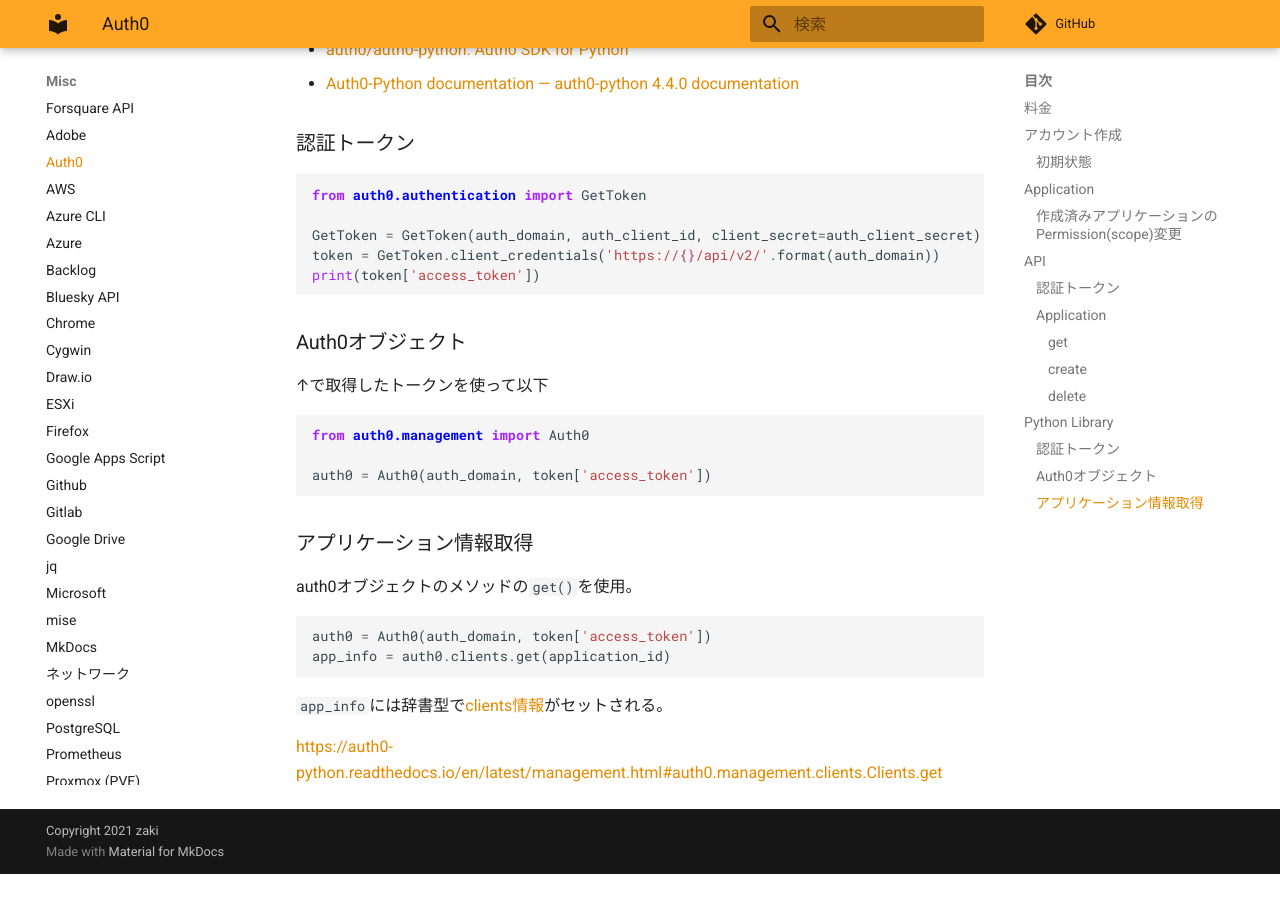
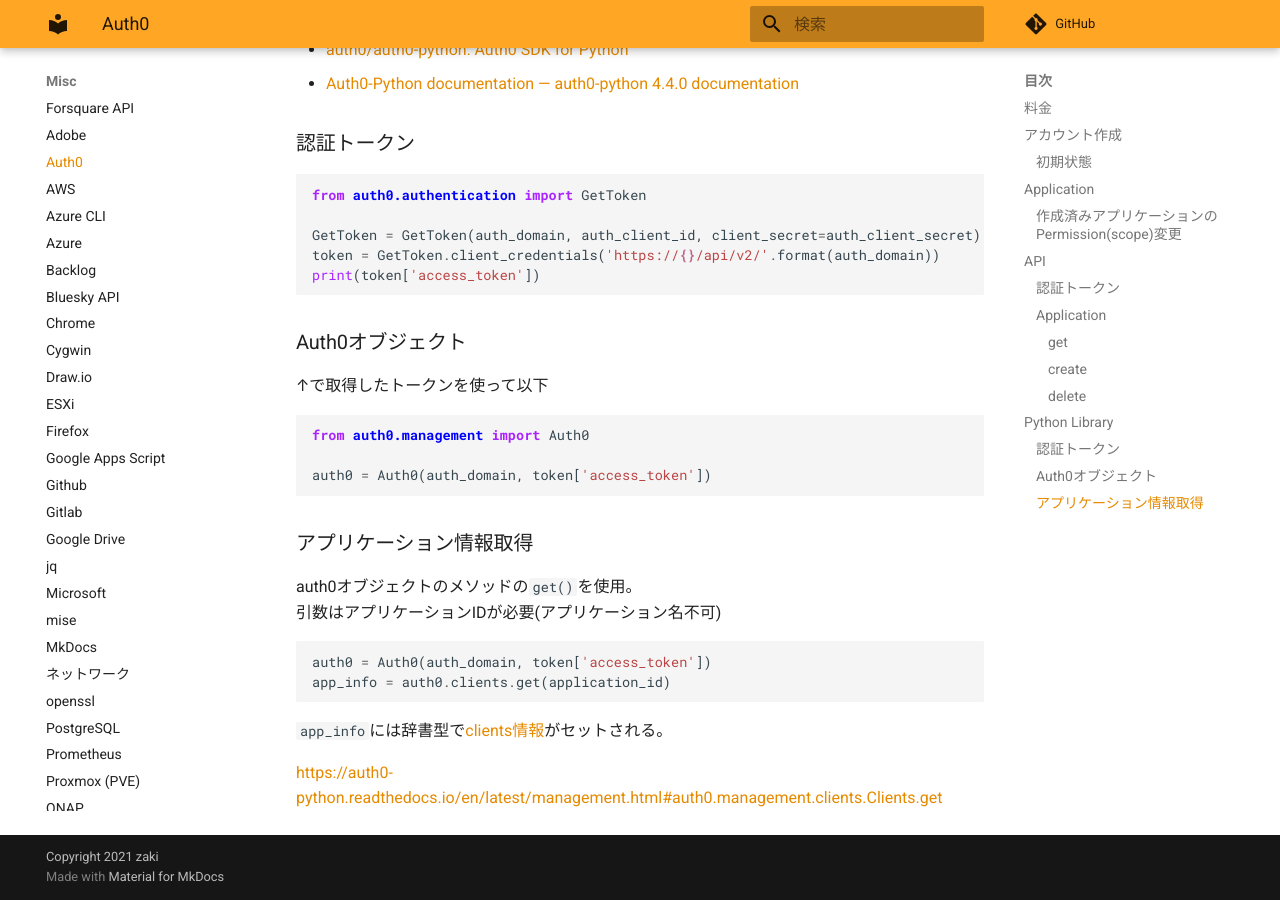
Before and after one commit to zaki-lknr/docs, an MkDocs documentation site: the page built from docs/Misc/auth0.md, in a window 1280 px wide and 900 px high, scrolled down 3085 px. Built offline with MkDocs 1.6.1 and Material for MkDocs 9.7.7, drawn with Linux system fonts in a browser that asks for light colours; comment, search, counter and statistics services are not loaded; before the commit the page ends 3959 px from its top, so only the background shows below that.

Commit message:
add: misc/auth0: clients.get()の引数の補足

````diff
--- a/docs/Misc/auth0.md
+++ b/docs/Misc/auth0.md
@@ -156,6 +156,7 @@ auth0 = Auth0(auth_domain, token['access_token'])
 ### アプリケーション情報取得
 
 auth0オブジェクトのメソッドの`get()`を使用。
+引数はアプリケーションIDが必要(アプリケーション名不可)
 
 ```py
 auth0 = Auth0(auth_domain, token['access_token'])
````
